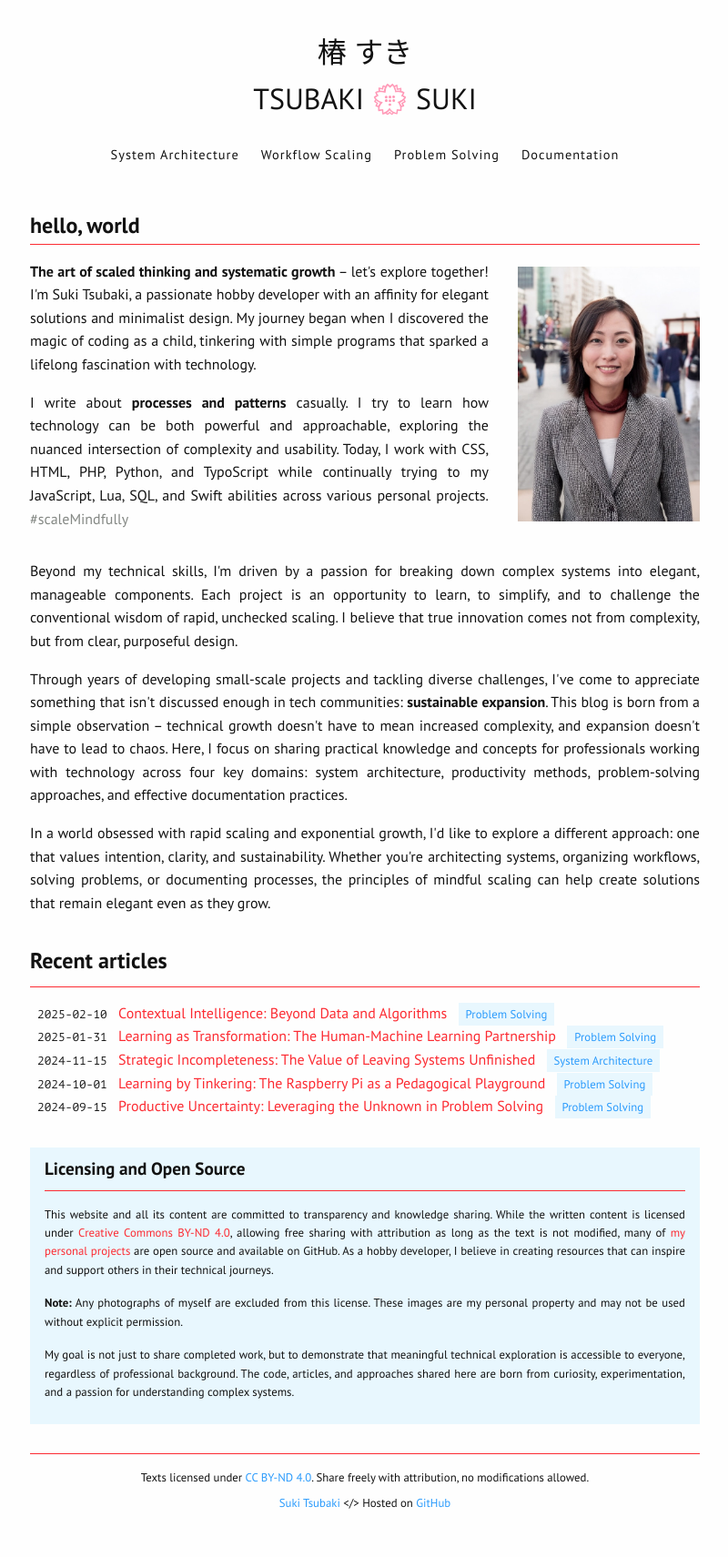
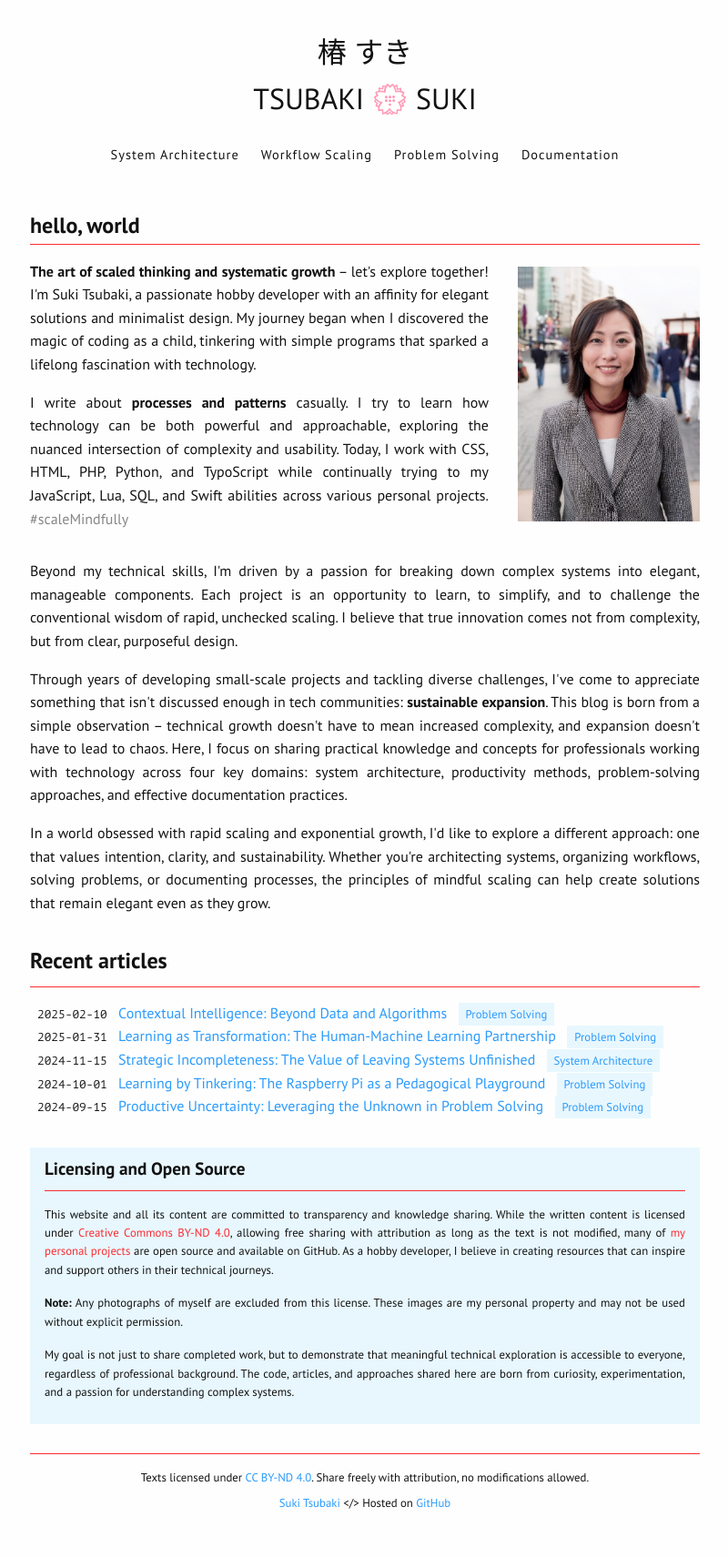
Before and after one commit to sukitsubaki/sukitsubaki.github.io, a Jekyll site: the page built from index.html, in a window 1280 px wide. Shown: the whole page at 91% size, without its empty margins (239-1039 px from the left). Built offline with Jekyll 4.4.1, drawn with Linux system fonts in a browser that asks for light colours.

Commit message:
change post-list__item link color

```diff
--- a/assets/css/modules/post.css
+++ b/assets/css/modules/post.css
@@ -68,6 +68,14 @@
     margin-bottom: 0;
 }
 
+.post-list__item a {
+    color: var(--color-secondary);
+}
+
+.post-list__item a:hover {
+    color: var(--color-primary);
+}
+
 .post-list__title {
     margin-left: var(--spacing-xs);
 }
```
